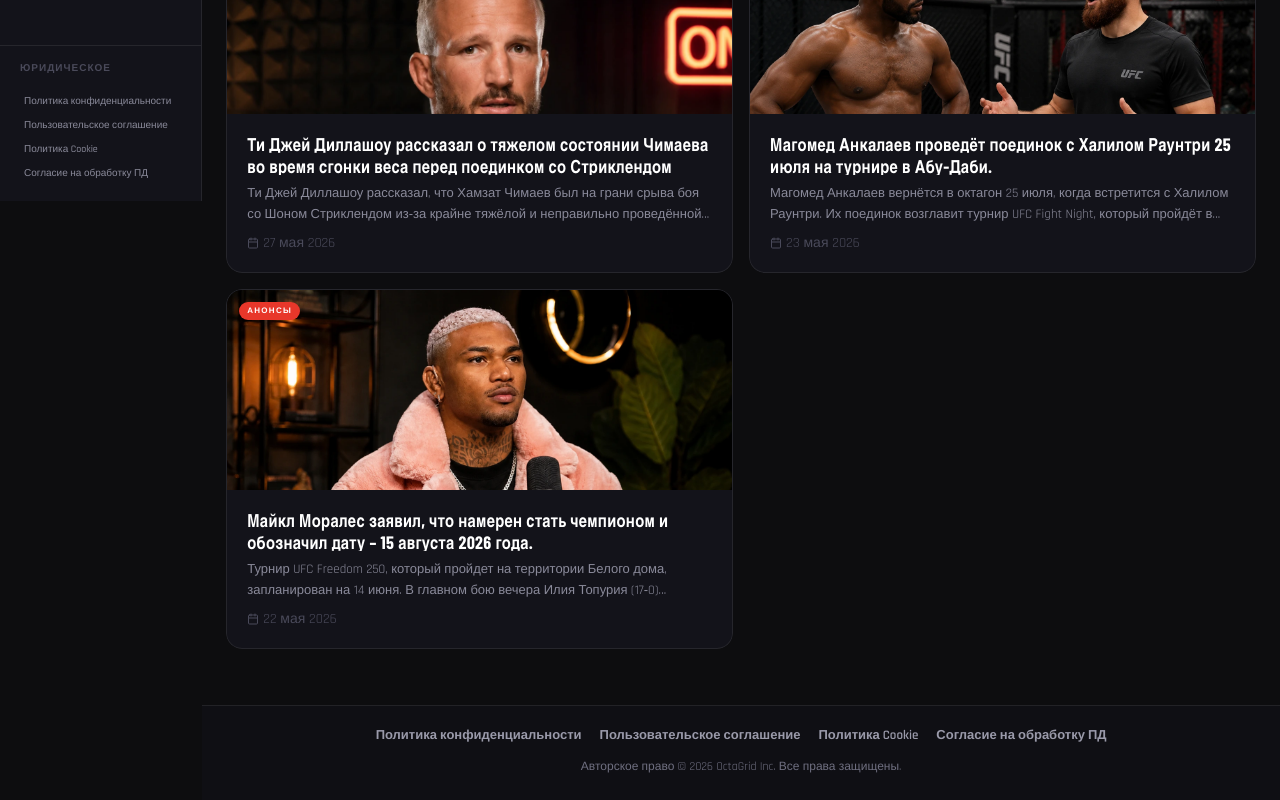
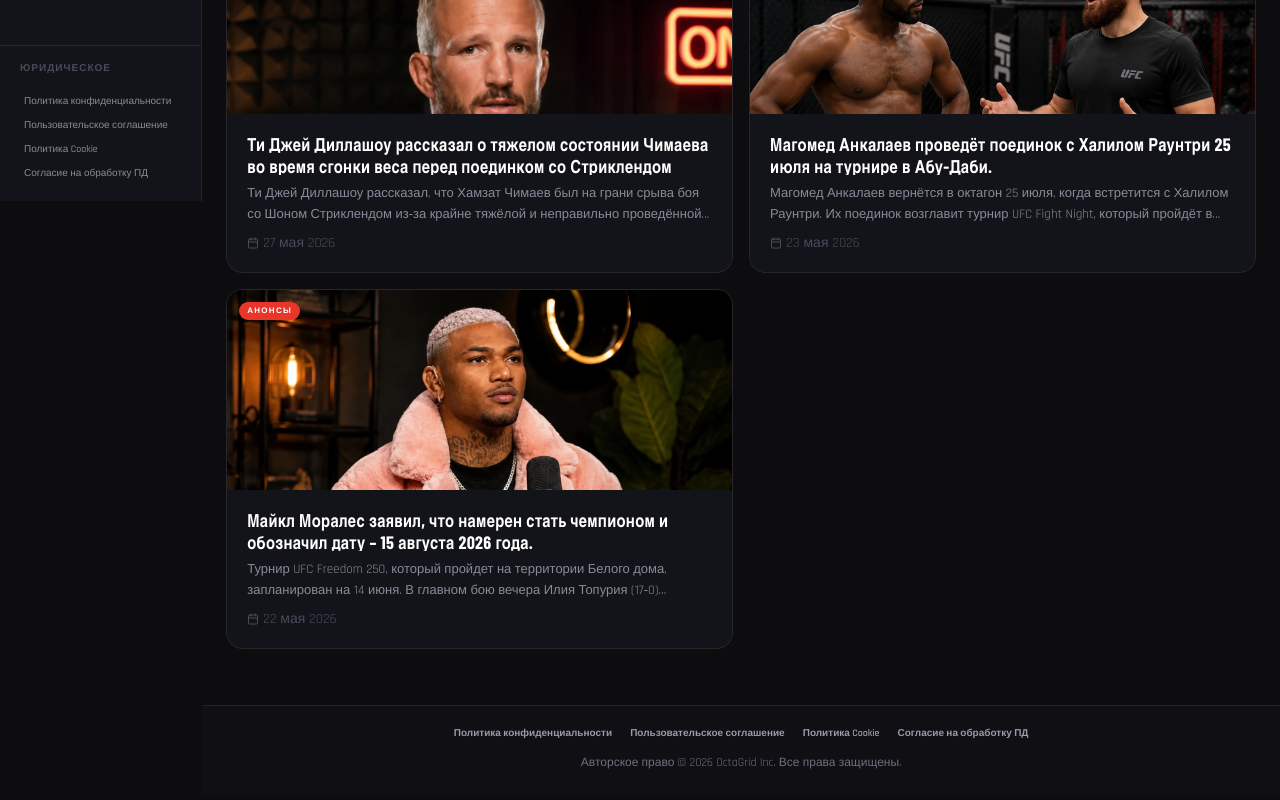
Before and after one commit to Bond-Ivan/MMAHORIUM, a React (Vite) app: page /MMAHORIUM/news in a window 1280 px wide. Shown: the part 599-1399 px from the top of the page. Built offline with nearby package versions, Linux system fonts and the light colour scheme; a web font is replaced by a local one.

Commit message:
add fighters

```diff
--- a/src/components/Footer/Footer.module.css
+++ b/src/components/Footer/Footer.module.css
@@ -17,7 +17,7 @@
 }
 
 .footerLink {
-    font-size: 13px;
+    font-size: 10px;
     font-weight: 600;
     line-height: 1.4;
     color: #9a9aaa;
```
